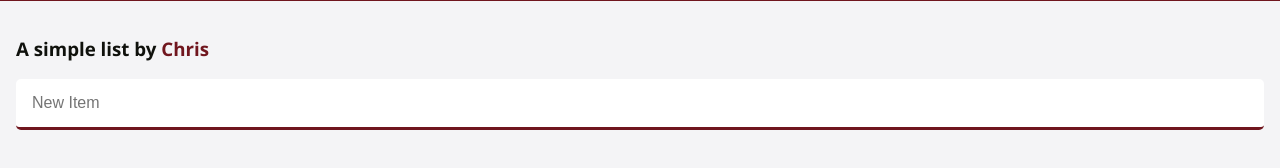
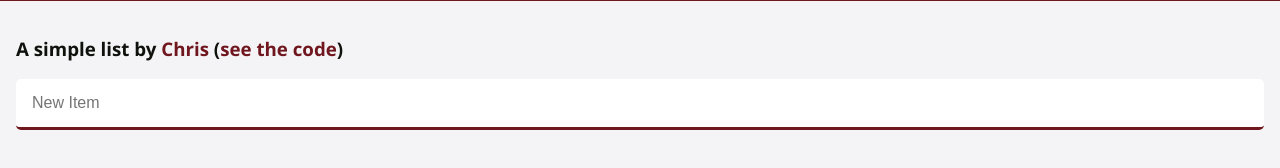
Before and after one commit to cjwit/simple-list, a website built with webpack: page client/src/index.html in a window 1280 px wide. Built offline with nearby package versions, Linux system fonts and the light colour scheme.

Commit message:
add link to github

```diff
--- a/client/src/index.html
+++ b/client/src/index.html
@@ -9,7 +9,7 @@
 
 <body>
   <div id="header">
-    <h3>A simple list by <a href="https://cwitulski.com">Chris</a></h3>
+    <h3>A simple list by <a href="https://cwitulski.com">Chris</a> (<a href="https://github.com/cjwit/simple-list">see the code</a>)</h3>
     <input id="newItemEntry" type="text" placeholder="New Item">
   </div>
   <div id="main">
```
Also changed, not shown: client/dist/bundle.js (deleted), client/dist/index.html (deleted).
